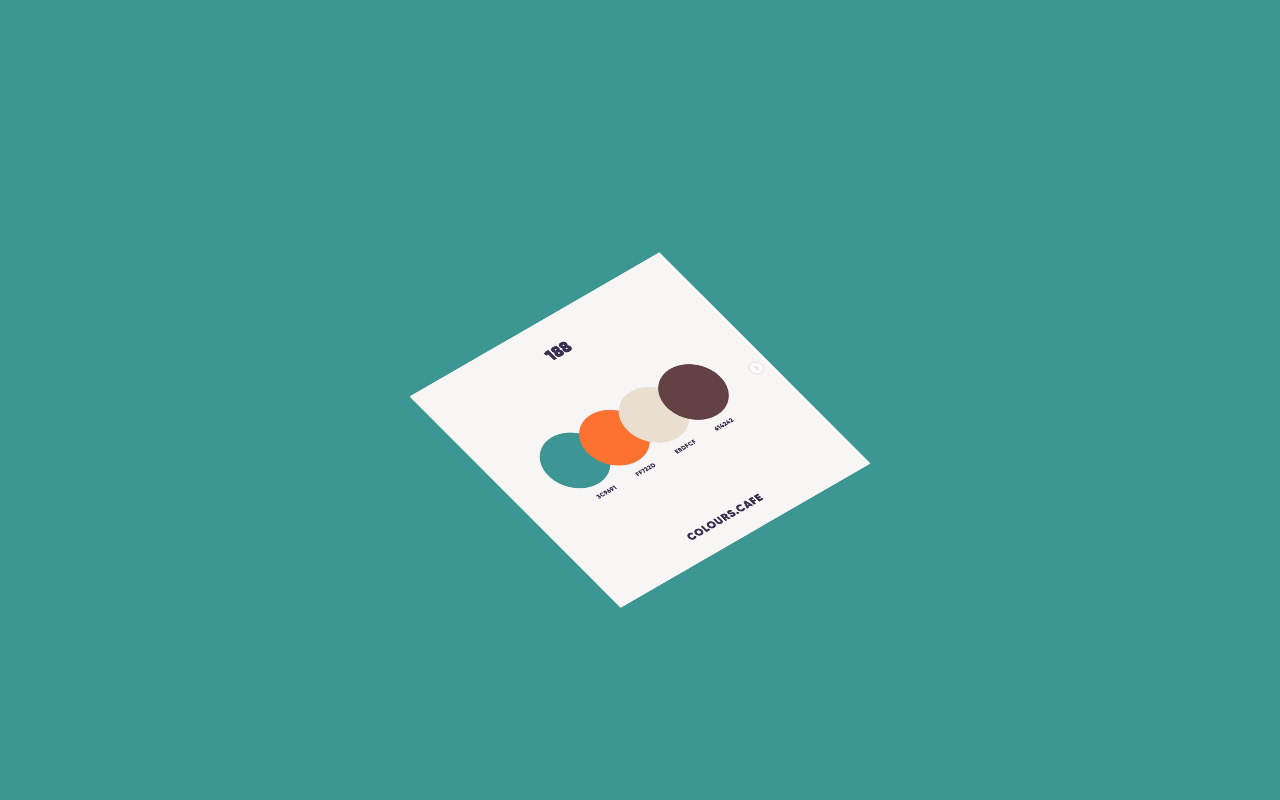
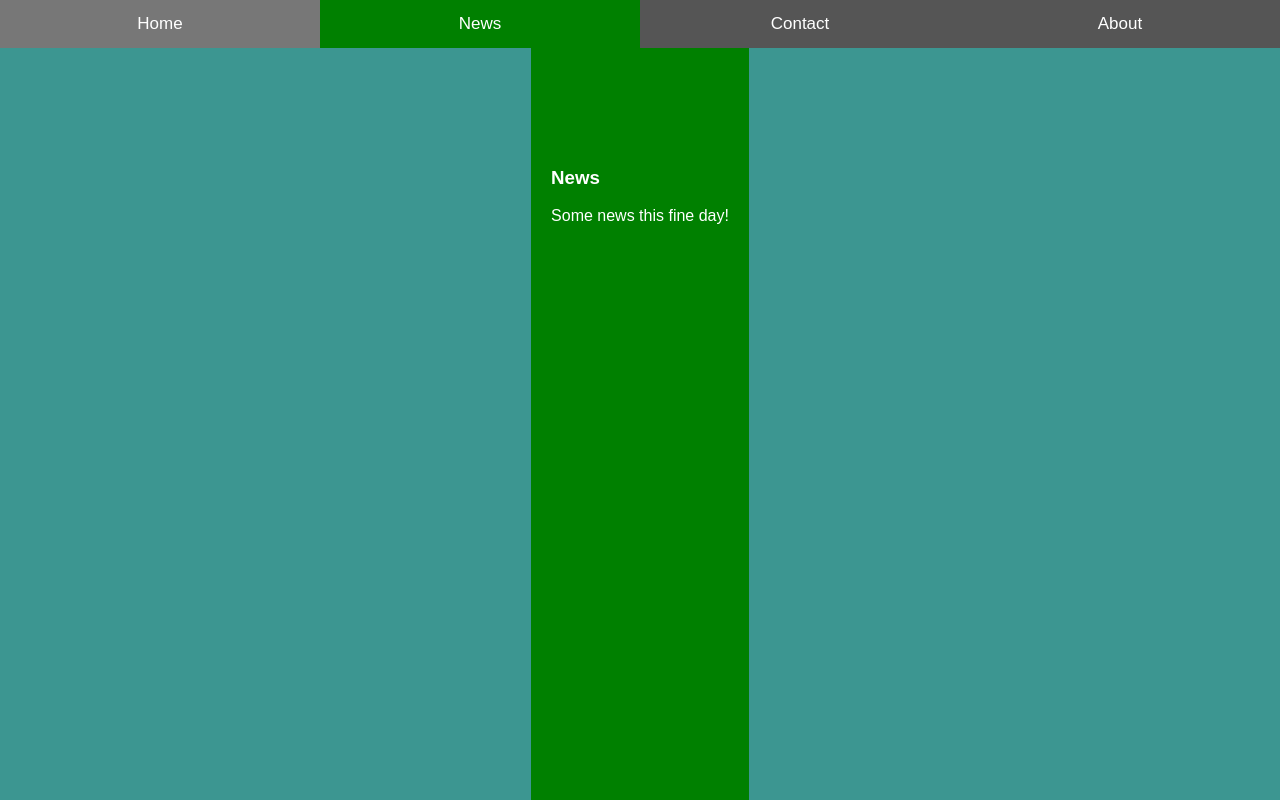
Before and after one commit to sjerrietukkel/utz, a website: page index.html in a window 1280 px wide. Shown: the top 800 px of the page. Drawn offline with Linux system fonts and the light colour scheme.

Commit message:
added tabs

```diff
--- a/index.html
+++ b/index.html
@@ -8,10 +8,39 @@
     <title>UTZ - Infographic</title>
 </head>
 <body>
-    <div class="container">
-        <img src="img/stack_test.png" alt="test">
-        <img src="img/stack_test.png" alt="test">
-        <img src="img/stack_test.png" alt="test">
-    </div>
+        <button class="tablink" onclick="openPage('Home', this, 'red')">Home</button>
+        <button class="tablink" onclick="openPage('News', this, 'green')" id="defaultOpen">News</button>
+        <button class="tablink" onclick="openPage('Contact', this, 'blue')">Contact</button>
+        <button class="tablink" onclick="openPage('About', this, 'orange')">About</button>
+
+        <div id="Home" class="tabcontent">
+            <h1 class="heading">Ghanese Farmer Visualised</h1>
+            <div class="container">
+                <img src="img/stack_test.png" alt="test" id="img1">
+                <img src="img/stack_test.png" alt="test">
+                <img src="img/stack_test.png" alt="test">
+            </div>
+        </div>
+
+        <div id="News" class="tabcontent">
+          <h3>News</h3>
+          <p>Some news this fine day!</p>
+        </div>
+
+        <div id="Contact" class="tabcontent">
+          <h3>Contact</h3>
+          <p>Get in touch, or swing by for a cup of coffee.</p>
+        </div>
+
+        <div id="About" class="tabcontent">
+          <h3>About</h3>
+          <p>Who we are and what we do.</p>
+        </div>
+
+
+
+
+
+    <script src="index.js"></script>
 </body>
 </html>
--- a/index.js
+++ b/index.js
@@ -0,0 +1,23 @@
+function openPage(pageName, elmnt, color) {
+    // Hide all elements with class="tabcontent" by default */
+    var i, tabcontent, tablinks;
+    tabcontent = document.getElementsByClassName("tabcontent");
+    for (i = 0; i < tabcontent.length; i++) {
+      tabcontent[i].style.display = "none";
+    }
+
+    // Remove the background color of all tablinks/buttons
+    tablinks = document.getElementsByClassName("tablink");
+    for (i = 0; i < tablinks.length; i++) {
+      tablinks[i].style.backgroundColor = "";
+    }
+
+    // Show the specific tab content
+    document.getElementById(pageName).style.display = "block";
+
+    // Add the specific color to the button used to open the tab content
+    elmnt.style.backgroundColor = color;
+  }
+
+  // Get the element with id="defaultOpen" and click on it
+  document.getElementById("defaultOpen").click();
--- a/package.json
+++ b/package.json
@@ -20,6 +20,7 @@
     "bootstrap": "^3.4.0",
     "d3": "^5.7.0",
     "dotenv": "^6.2.0",
-    "node-fetch": "^2.3.0"
+    "node-fetch": "^2.3.0",
+    "scrollmagic": "^2.0.6"
   }
 }
--- a/styles/style.css
+++ b/styles/style.css
@@ -2,6 +2,10 @@
     --blauw: #3C9691;
     --oranje: #FF722D;
     --beige: #e8dfcf;
+}
+
+* {
+    font-family: Arial, Helvetica, sans-serif;
 }
 
 body {
@@ -11,18 +15,22 @@ body {
     margin: 0;
     padding: 0;
     display: flex;
+    flex-wrap: wrap;
     justify-content: center;
 }
 
 h1 {
     color: #E8DFCF;
+    text-align: center;
+    width: 100%;
 }
 
 
 .container {
+    border-radius: 15px;
     margin-top: 250px;
-    width: 360px;
-    height: 360px;
+    width: 70%;
+    height: 70%;
     position: relative;
     background-color: rgba(255, 255, 255, 0.1);
     transform: rotate(-30deg) skew(15deg) scale(.8);
@@ -30,10 +38,13 @@ h1 {
 }
 
 .container img {
+    /* border-left: 15px solid rgba(87,59,12, .9);
+    border-bottom: 15px solid rgba(119, 103, 75, 0.9);  */
+    border-radius: 15px;
     position: absolute;
     width: 100%;
     height: 100%;
-    transition: .5s;
+    transition: .7s ease-out;
 }
 
 .container:hover img:nth-child(1) {
@@ -50,3 +61,43 @@ h1 {
     transform: translate(240px, -240px);
     opacity: 1;
 }
+
+
+@media (min-width: 40em) {
+    .container {
+        width: 50%;
+        height: 50%;
+        margin-top: 0;
+    }
+}
+
+
+  /* Style tab links */
+  .tablink {
+    background-color: #555;
+    color: white;
+    float: left;
+    border: none;
+    outline: none;
+    cursor: pointer;
+    padding: 14px 16px;
+    font-size: 17px;
+    width: 25%;
+  }
+
+  .tablink:hover {
+    background-color: #777;
+  }
+
+  /* Style the tab content (and add height:100% for full page content) */
+  .tabcontent {
+    color: white;
+    display: none;
+    padding: 100px 20px;
+    height: 100%;
+  }
+
+  #Home {background-color: red;}
+  #News {background-color: green;}
+  #Contact {background-color: blue;}
+  #About {background-color: orange;}
```
Also changed, not shown: 1 other file.
